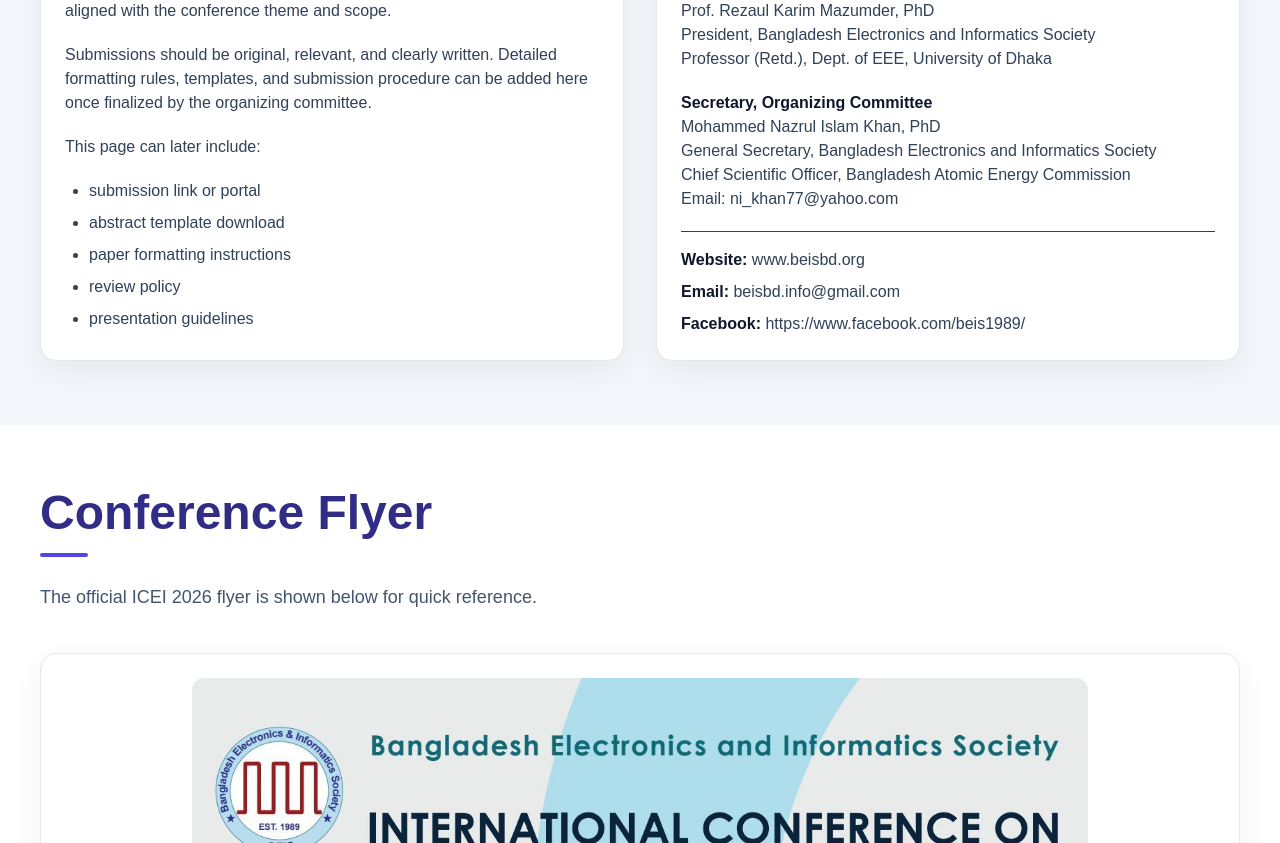
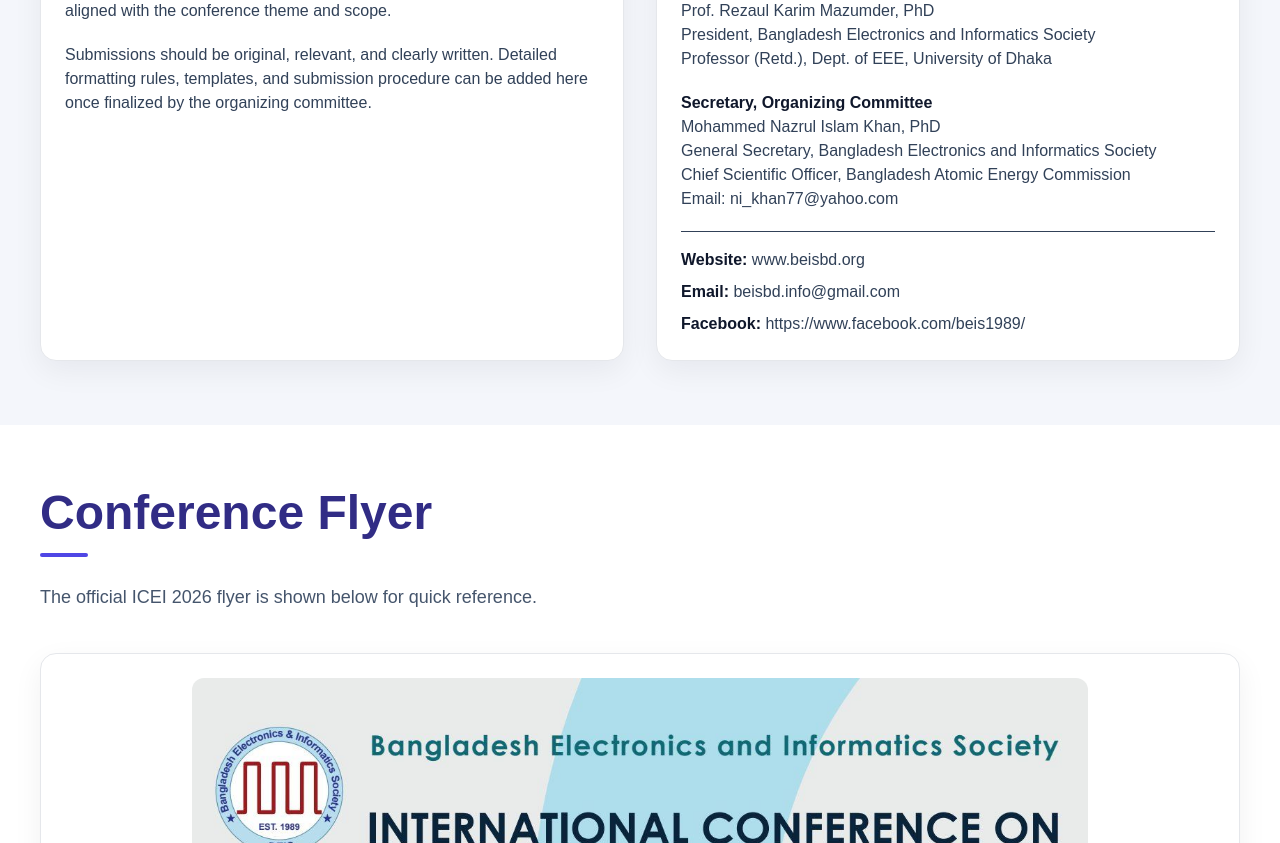
Before and after one commit to mazid07066/icei-beis-1989, a Next.js app: page /call-for-papers in a window 1280 px wide. Shown: the part 2280-3123 px from the top of the page. Built offline with nearby package versions, Linux system fonts and the light colour scheme.

Commit message:
changes on call for papers page

```diff
--- a/app/call-for-papers/page.tsx
+++ b/app/call-for-papers/page.tsx
@@ -247,16 +247,8 @@
                   Detailed formatting rules, templates, and submission procedure
                   can be added here once finalized by the organizing committee.
                 </p>
-                <p>
-                  This page can later include:
-                </p>
-                <ul className="list-disc space-y-2 pl-6">
-                  <li>submission link or portal</li>
-                  <li>abstract template download</li>
-                  <li>paper formatting instructions</li>
-                  <li>review policy</li>
-                  <li>presentation guidelines</li>
-                </ul>
+
+
               </div>
             </div>
 
```
